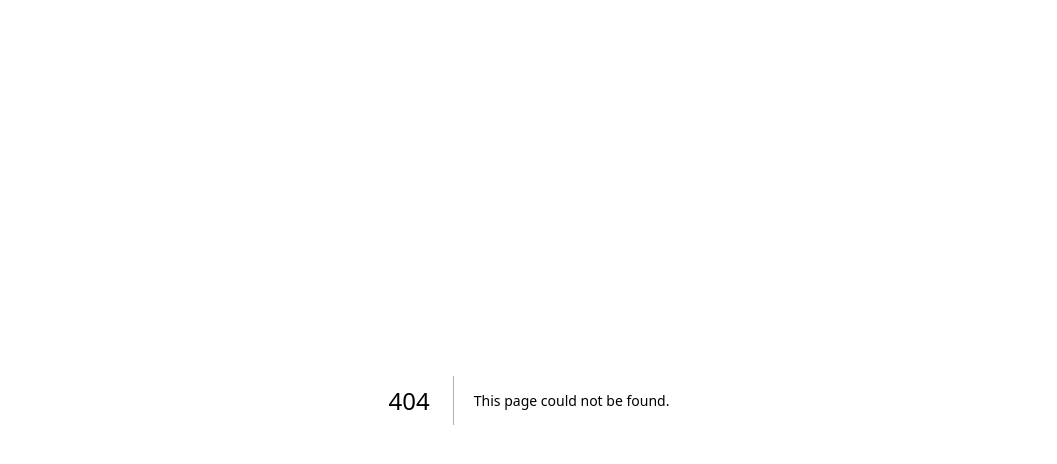
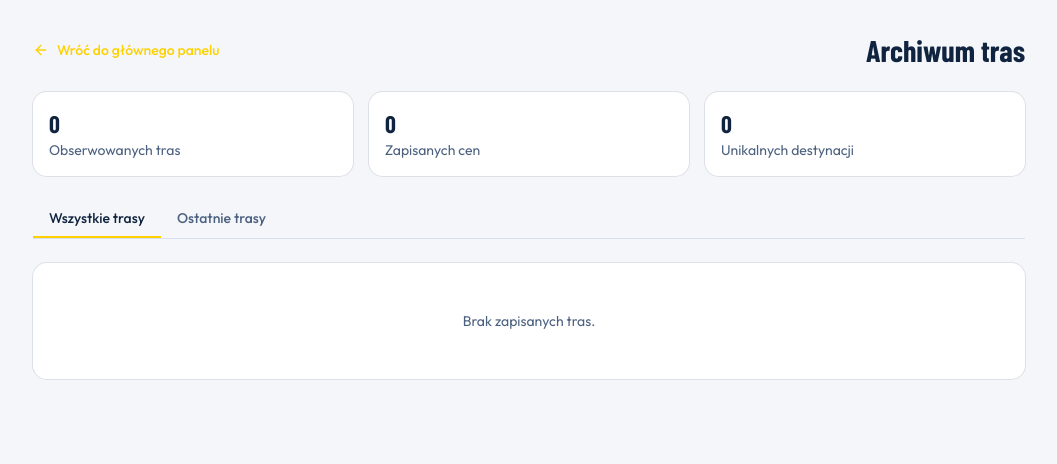
Before and after one commit to Patios/krakow-fare-tracker, a Next.js app: page /archiwum in a window 1280 px wide. Before the commit this address had no page. Shown: the top 464 px of the page, without its empty margins (111-1168 px from the left). Built offline with nearby package versions, Linux system fonts and the light colour scheme.

Commit message:
archiwum

```diff
--- /dev/null
+++ b/app/archiwum/layout.tsx
@@ -0,0 +1,10 @@
+import type { Metadata } from "next";
+import type { ReactNode } from "react";
+
+export const metadata: Metadata = {
+  title: "Archiwum tras",
+};
+
+export default function ArchiveLayout({ children }: { children: ReactNode }) {
+  return children;
+}
--- /dev/null
+++ b/app/archiwum/page.tsx
@@ -0,0 +1,221 @@
+"use client";
+
+import { useState, useSyncExternalStore } from "react";
+import Link from "next/link";
+import { ArrowLeft, Calendar } from "lucide-react";
+import { Button } from "@/components/ui/button";
+import { Card, CardContent, CardHeader } from "@/components/ui/card";
+import { AIRLINE_LABEL, destinationByIata } from "@/lib/airports";
+import { formatDate, formatLegPrices, formatPln, formatTripDates } from "@/lib/format";
+import { orderedLogs } from "@/lib/routes";
+import { getServerSnapshot, getSnapshot, interpretSnapshot, refreshStore, subscribe } from "@/lib/storage";
+import type { PriceLog, WatchedRoute } from "@/lib/types";
+import { cn } from "@/lib/utils";
+
+const RECENT_LIMIT = 10;
+
+const savedAtFormatter = new Intl.DateTimeFormat("pl-PL", {
+  day: "numeric",
+  month: "short",
+  year: "numeric",
+  hour: "2-digit",
+  minute: "2-digit",
+});
+
+export default function ArchivePage() {
+  const snapshot = useSyncExternalStore(subscribe, getSnapshot, getServerSnapshot);
+  const view = interpretSnapshot(snapshot);
+  const [activeTab, setActiveTab] = useState<"all" | "recent">("all");
+
+  const ready = view.status === "ready" ? view.data : null;
+  const routes = ready?.routes ?? [];
+  const logs = ready?.logs ?? [];
+  const ordered = [...routes].sort(byRecentActivity(logs));
+  const visible = activeTab === "recent" ? ordered.slice(0, RECENT_LIMIT) : ordered;
+  const destinations = new Set(routes.map((route) => route.destinationIata)).size;
+
+  return (
+    <div className="mx-auto flex w-full max-w-5xl flex-col gap-6 px-4 py-8">
+      <div className="flex flex-wrap items-center justify-between gap-4">
+        <Link href="/" className="inline-flex items-center gap-2 text-sm font-medium text-primary hover:underline">
+          <ArrowLeft className="size-4" />
+          Wróć do głównego panelu
+        </Link>
+        <h1 className="font-heading text-3xl font-bold">Archiwum tras</h1>
+      </div>
+
+      {view.status === "loading" ? (
+        <p className="text-sm text-muted-foreground" aria-live="polite">
+          Wczytuję zapisane trasy
+        </p>
+      ) : null}
+
+      {view.status === "error" ? <ErrorState kind={view.kind} /> : null}
+
+      {ready ? (
+        <>
+          <div className="grid grid-cols-1 gap-4 md:grid-cols-3">
+            <Stat value={routes.length} label="Obserwowanych tras" />
+            <Stat value={logs.length} label="Zapisanych cen" />
+            <Stat value={destinations} label="Unikalnych destynacji" />
+          </div>
+
+          <div className="flex border-b" role="tablist" aria-label="Zakres archiwum">
+            <TabButton active={activeTab === "all"} onClick={() => setActiveTab("all")}>
+              Wszystkie trasy
+            </TabButton>
+            <TabButton active={activeTab === "recent"} onClick={() => setActiveTab("recent")}>
+              Ostatnie trasy
+            </TabButton>
+          </div>
+
+          {visible.length > 0 ? (
+            <div className="space-y-6">
+              {visible.map((route) => (
+                <RouteArchiveCard key={route.id} route={route} logs={orderedLogs(logs, route.id)} />
+              ))}
+            </div>
+          ) : (
+            <Card>
+              <CardContent className="py-8 text-center text-muted-foreground">
+                Brak zapisanych tras.
+              </CardContent>
+            </Card>
+          )}
+        </>
+      ) : null}
+    </div>
+  );
+}
+
+function byRecentActivity(logs: PriceLog[]) {
+  return (a: WatchedRoute, b: WatchedRoute) => {
+    const left = orderedLogs(logs, a.id)[0]?.createdAt ?? a.createdAt;
+    const right = orderedLogs(logs, b.id)[0]?.createdAt ?? b.createdAt;
+    if (left !== right) return left < right ? 1 : -1;
+    return a.id < b.id ? 1 : -1;
+  };
+}
+
+function formatSavedAt(iso: string): string {
+  const date = new Date(iso);
+  if (Number.isNaN(date.getTime())) return "";
+  return savedAtFormatter.format(date);
+}
+
+function Stat({ value, label }: { value: number; label: string }) {
+  return (
+    <Card>
+      <CardContent>
+        <div className="font-heading text-2xl font-bold">{value}</div>
+        <div className="text-muted-foreground">{label}</div>
+      </CardContent>
+    </Card>
+  );
+}
+
+function TabButton({
+  active,
+  onClick,
+  children,
+}: {
+  active: boolean;
+  onClick: () => void;
+  children: string;
+}) {
+  return (
+    <button
+      type="button"
+      role="tab"
+      aria-selected={active}
+      className={cn(
+        "border-b-2 px-4 py-2 text-sm font-medium",
+        active ? "border-primary text-foreground" : "border-transparent text-muted-foreground",
+      )}
+      onClick={onClick}
+    >
+      {children}
+    </button>
+  );
+}
+
+function ErrorState({ kind }: { kind: "blocked" | "corrupt" }) {
+  return (
+    <section role="alert" className="rounded-2xl bg-card px-5 py-8 ring-1 ring-destructive/30">
+      <h2 className="font-heading text-2xl font-medium">Nie udało się odczytać zapisów</h2>
+      <p className="mt-2 max-w-xl text-sm text-muted-foreground">
+        {kind === "blocked"
+          ? "Ta przeglądarka blokuje pamięć strony, więc archiwum się nie otworzy."
+          : "Zapis w tej przeglądarce jest uszkodzony. Wróć do panelu, żeby go odczytać albo wyczyścić."}
+      </p>
+      {kind === "blocked" ? (
+        <Button type="button" className="mt-5" onClick={() => refreshStore()}>
+          Spróbuj ponownie
+        </Button>
+      ) : null}
+    </section>
+  );
+}
+
+function RouteArchiveCard({ route, logs }: { route: WatchedRoute; logs: PriceLog[] }) {
+  const latest = logs[0];
+  const city = destinationByIata.get(route.destinationIata)?.city ?? route.destinationIata;
+  const legs = latest ? formatLegPrices(latest) : null;
+  const savedAt = latest ? formatSavedAt(latest.createdAt) : "";
+
+  return (
+    <Card className="gap-0 py-0">
+      <CardHeader className="border-b py-6">
+        <div className="flex items-start justify-between gap-4">
+          <div>
+            <h2 className="font-heading text-xl font-bold">
+              {city} ({route.destinationIata})
+            </h2>
+            <p className="mt-1 text-muted-foreground">
+              Wylot {formatTripDates(route.outboundFrom, route.outboundTo)}
+              {" – "}
+              {route.returnDate ? `powrót ${formatDate(route.returnDate)}` : "w jedną stronę"}
+            </p>
+          </div>
+          <div className="text-right">
+            <div className="text-lg font-bold text-emerald-700 dark:text-emerald-300">
+              {latest ? formatPln(latest.amount) : "Brak zapisanej ceny"}
+            </div>
+            {legs ? <div className="text-sm text-muted-foreground">{legs}</div> : null}
+            {savedAt ? <div className="text-sm text-muted-foreground">Zapisano {savedAt}</div> : null}
+          </div>
+        </div>
+      </CardHeader>
+      <CardContent className="py-6">
+        <h3 className="mb-3 font-medium">Historia cen</h3>
+        {logs.length > 0 ? (
+          <div className="space-y-3">
+            {logs.map((log) => {
+              const when = formatSavedAt(log.createdAt);
+              const split = formatLegPrices(log);
+              return (
+                <div key={log.id} className="flex items-center justify-between gap-3 rounded-lg bg-muted/60 p-3">
+                  <div className="flex items-center gap-3">
+                    <div className="rounded-full bg-primary/10 p-2 text-primary">
+                      <Calendar className="size-4" />
+                    </div>
+                    <div>
+                      <div className="font-medium">{formatPln(log.amount)}</div>
+                      {split ? <div className="text-sm text-muted-foreground">{split}</div> : null}
+                      <div className="text-sm text-muted-foreground">
+                        {AIRLINE_LABEL[log.airline]} sprawdzono {formatDate(log.checkedOn)}
+                      </div>
+                    </div>
+                  </div>
+                  {when ? <div className="text-right text-xs text-muted-foreground">Zapisano {when}</div> : null}
+                </div>
+              );
+            })}
+          </div>
+        ) : (
+          <p className="text-sm text-muted-foreground">Brak zapisanej ceny dla tej trasy.</p>
+        )}
+      </CardContent>
+    </Card>
+  );
+}
--- a/components/fare-board.tsx
+++ b/components/fare-board.tsx
@@ -3,7 +3,7 @@
 import { useEffect, useRef, useState, useSyncExternalStore } from "react";
 import Link from "next/link";
 import { usePathname, useRouter } from "next/navigation";
-import { MapPinned, Plus, RefreshCw, Search } from "lucide-react";
+import { Calendar, MapPinned, Plus, RefreshCw, Search } from "lucide-react";
 import { AccountDialog } from "@/components/account-dialog";
 import { ThemeToggle } from "@/components/theme-toggle";
 import { AirlineMark } from "@/components/airline-mark";
@@ -408,6 +408,14 @@ export function FareBoard({ initialDestinationIata }: { initialDestinationIata?:
                 className="h-9 border-white/35 bg-white/10 font-semibold text-white hover:bg-white/20 hover:text-white dark:border-white/35! dark:bg-white/10! dark:text-white! dark:hover:bg-white/20! dark:hover:text-white!"
               >
                 <MapPinned /> <span data-label>Mapa połączeń</span>
+              </Button>
+              <Button
+                nativeButton={false}
+                render={<Link href="/archiwum" aria-label="Archiwum" />}
+                variant="outline"
+                className="h-9 border-white/35 bg-white/10 font-semibold text-white hover:bg-white/20 hover:text-white dark:border-white/35! dark:bg-white/10! dark:text-white! dark:hover:bg-white/20! dark:hover:text-white!"
+              >
+                <Calendar /> <span data-label>Archiwum</span>
               </Button>
               <ThemeToggle className="h-9" />
               <AccountDialog />
--- a/components/route-card.tsx
+++ b/components/route-card.tsx
@@ -1,7 +1,7 @@
 "use client";
 
 import { useState, type ReactNode } from "react";
-import { CalendarDays, History, Pencil, PlaneLanding, PlaneTakeoff, RefreshCw, Trash2 } from "lucide-react";
+import { Calendar, CalendarDays, History, Pencil, PlaneLanding, PlaneTakeoff, RefreshCw, Trash2 } from "lucide-react";
 import { formatAutoFlights, noFareText, type DayFlights, type NoFare, type RyanairFare } from "@/lib/fare-refresh";
 import { AirlineChip, AirlineMark } from "@/components/airline-mark";
 import { FlightDayCheck } from "@/components/flight-day-check";
```
